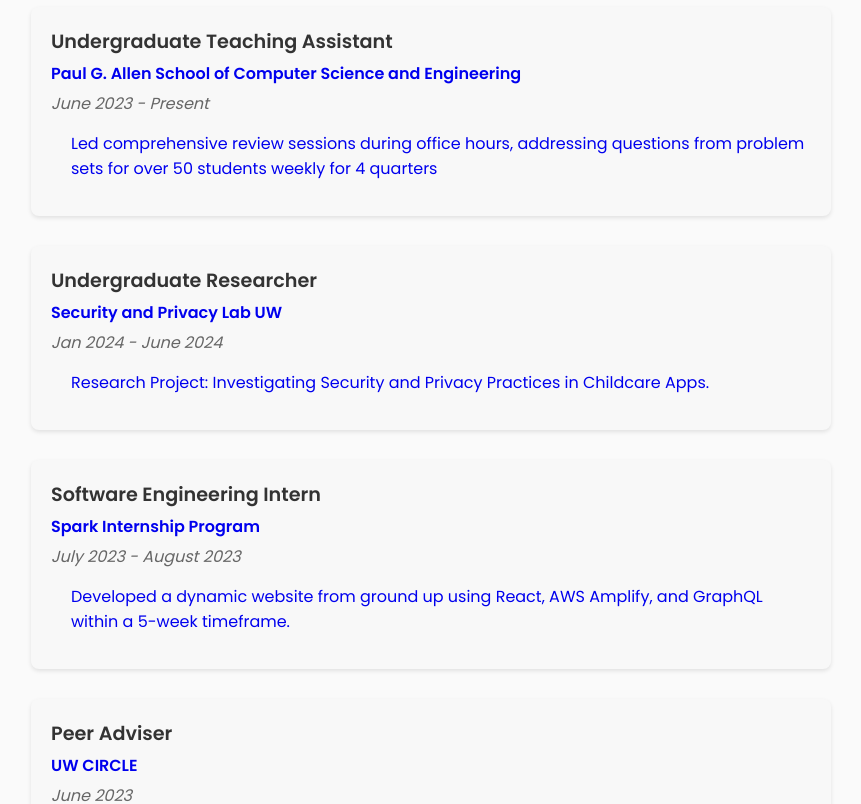
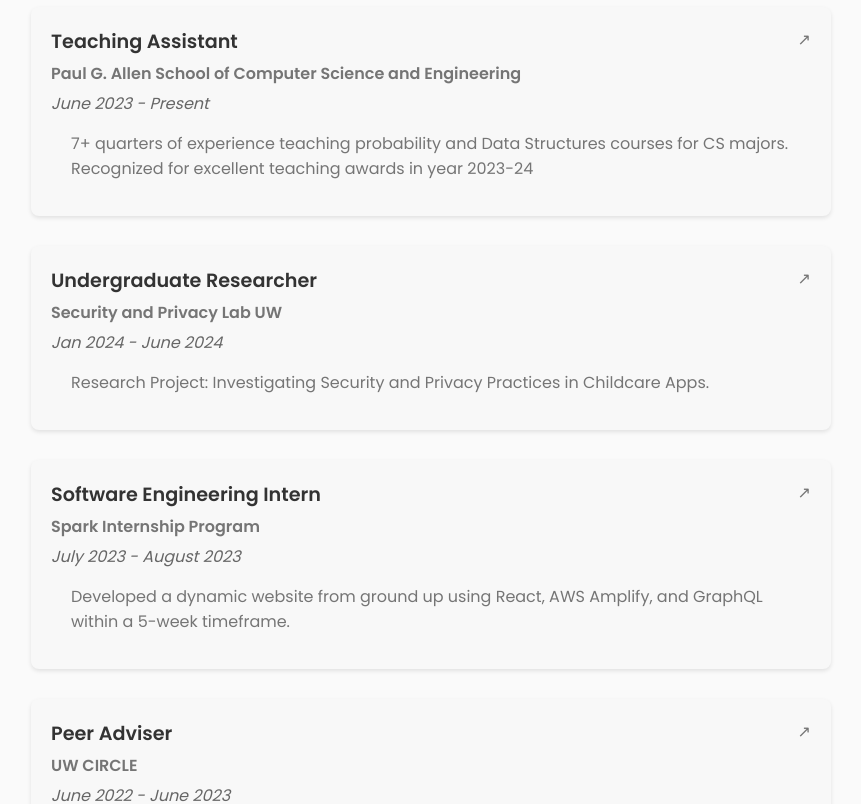
Before and after one commit to zylim1128/zhiyanglim.github.io, a React (Create React App) app: page / in a window 1280 px wide. Shown: the part 1640-2444 px from the top of the page, without its empty margins (209-1070 px from the left). Built offline with nearby package versions, Linux system fonts and the light colour scheme.

Commit message:
edit the display box for experience

```diff
--- a/src/components/Experience/Experience.jsx
+++ b/src/components/Experience/Experience.jsx
@@ -13,10 +13,10 @@
   },
   {
     time: "June 2023 - Present",
-    title: "Undergraduate Teaching Assistant",
+    title: "Teaching Assistant",
     company: "Paul G. Allen School of Computer Science and Engineering",
     description: [
-      "Led comprehensive review sessions during office hours, addressing questions from problem sets for over 50 students weekly for 4 quarters",
+      "7+ quarters of experience teaching probability and Data Structures courses for CS majors. Recognized for excellent teaching awards in year 2023-24",
     ],
     link: "https://courses.cs.washington.edu/courses/cse312/24au/staff.php",
   },
@@ -36,10 +36,10 @@
     description: [
       "Developed a dynamic website from ground up using React, AWS Amplify, and GraphQL within a 5-week timeframe.",
     ],
-    link: "https://github.com/jamestlee513/spark-intership-website",
+    link: "https://www.linkedin.com/company/spark-internship/posts/?feedView=all",
   },
   {
-    time: "June 2023",
+    time: "June 2022 - June 2023",
     title: "Peer Adviser",
     company: "UW CIRCLE",
     description: [
@@ -65,6 +65,7 @@
               <h3>{item.title}</h3>
               <span className="experience-company">{item.company}</span>
               <span className="experience-time">{item.time}</span>
+              <div className="arrow-icon">↗</div>
             </div>
             <ul className="experience-description">
               {item.description.map((desc, descIndex) => (
--- a/src/components/Experience/experience.css
+++ b/src/components/Experience/experience.css
@@ -17,19 +17,42 @@
   }
 
   .experience-item {
+    display: block;
     background-color: #f8f8f8;
     border-radius: 8px;
     padding: 20px;
     box-shadow: 0 2px 4px rgba(0, 0, 0, 0.1);
+    text-decoration: none;
+    color: inherit;
+    transition: transform 0.2s ease, box-shadow 0.2s ease;
+  }
+
+  .experience-item:hover {
+    transform: translateY(-5px);
+    box-shadow: 0 4px 8px rgba(0, 0, 0, 0.2);
+    cursor: pointer;
+  }
+
+  .experience-item:hover .arrow-icon {
+    transform: translate(3px, -3px); /* Slight movement upwards and right on hover */
   }
 
   .experience-header {
+    position: relative;
     margin-bottom: 15px;
   }
 
   .experience-header h3 {
     font-size: 1.2rem;
     margin-bottom: 5px;
+  }
+
+  .arrow-icon {
+    position: absolute; /* Position relative to the header */
+    top: 0; /* Align at the top */
+    right: 0; /* Align to the right */
+    font-size: 1.0rem;
+    transition: transform 0.2s ease;
   }
 
   .experience-company {
@@ -58,7 +81,3 @@
     text-decoration: none;
     font-weight: bold;
   }
-
-  .experience-link:hover {
-    text-decoration: underline;
-  }
```
